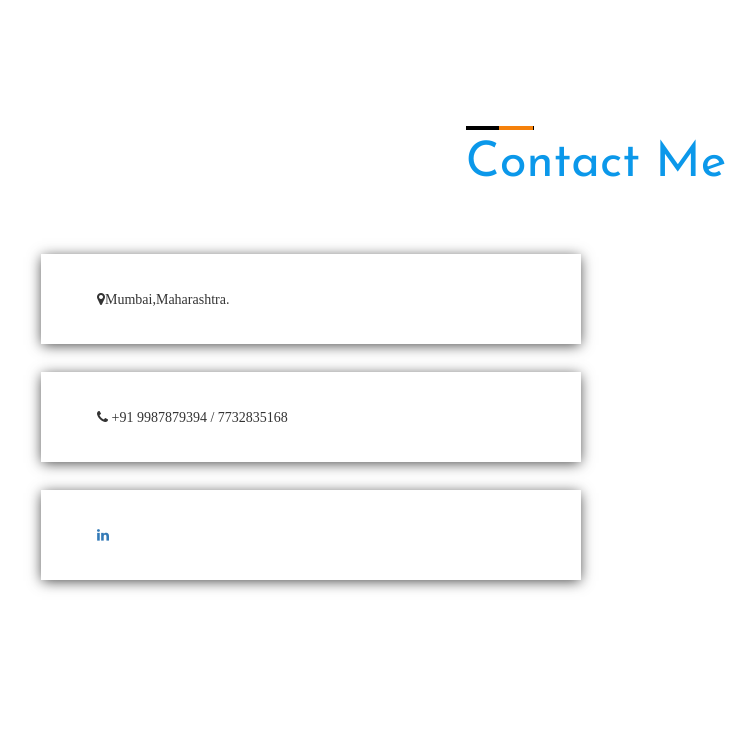
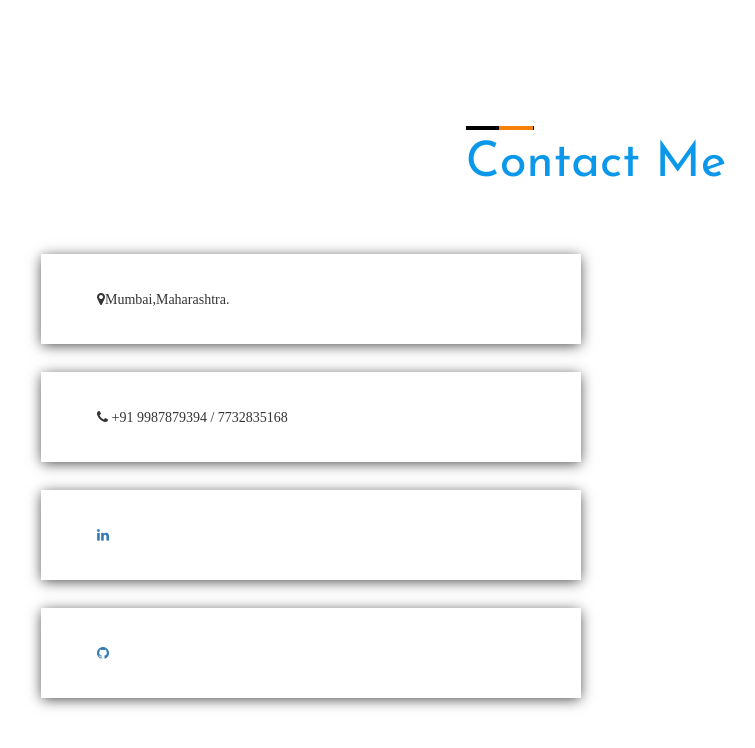
Before and after one commit to vishalsharma-vs/vishalsharma-vs.github.io, a plain HTML site: page index.html in a window 1280 px wide. Shown: the part 3916-4664 px from the top of the page, without its empty margins (44-799 px from the left). Before the commit the page ends 4594 px from the top, so only its background shows below. Drawn offline with Linux system fonts and the light colour scheme.

Commit message:
Update index.html

```diff
--- a/index.html
+++ b/index.html
@@ -292,7 +292,9 @@ function hideURLbar(){ window.scrollTo(0,1); } </script>
 				<div class="address-info address-mdl wow fadeInRight animated" data-wow-delay=".7s">
 					<a href="https://www.linkedin.com/in/vishal-sharma-aa8510139" ><i class="fa fa-linkedin" aria-hidden="true"></i><a>
 				</div>
-
+					<div class="address-info address-mdl wow fadeInRight animated" data-wow-delay=".7s">
+					<a href="" ><i class="fa fa-github" aria-hidden="true"></i><a>
+				</div>
 
 				<!--<div class="address-info address-mdl wow fadeInRight animated" data-wow-delay=".7s">
 					<i class="fa fa-facebook" aria-hidden="true"><a></i>
```
